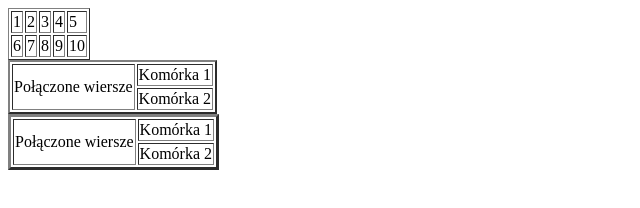
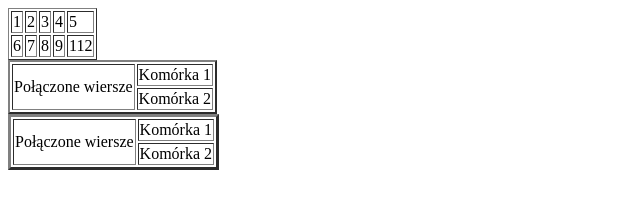
Before and after one commit to DawidNiemczuk3ti/tabela, a plain HTML site: page index.html in a window 1280 px wide. Shown: the full height of the page, 0-640 px from the left. Drawn offline with Linux system fonts and the light colour scheme.

Commit message:
Update index.html

```diff
--- a/index.html
+++ b/index.html
@@ -17,7 +17,7 @@
 						<td>7</td>
 						<td>8</td>
 					    <td>9</td>
-					    <td>10</td>
+					    <td>112</td>
 					</tr>
 
 				</table>
```
